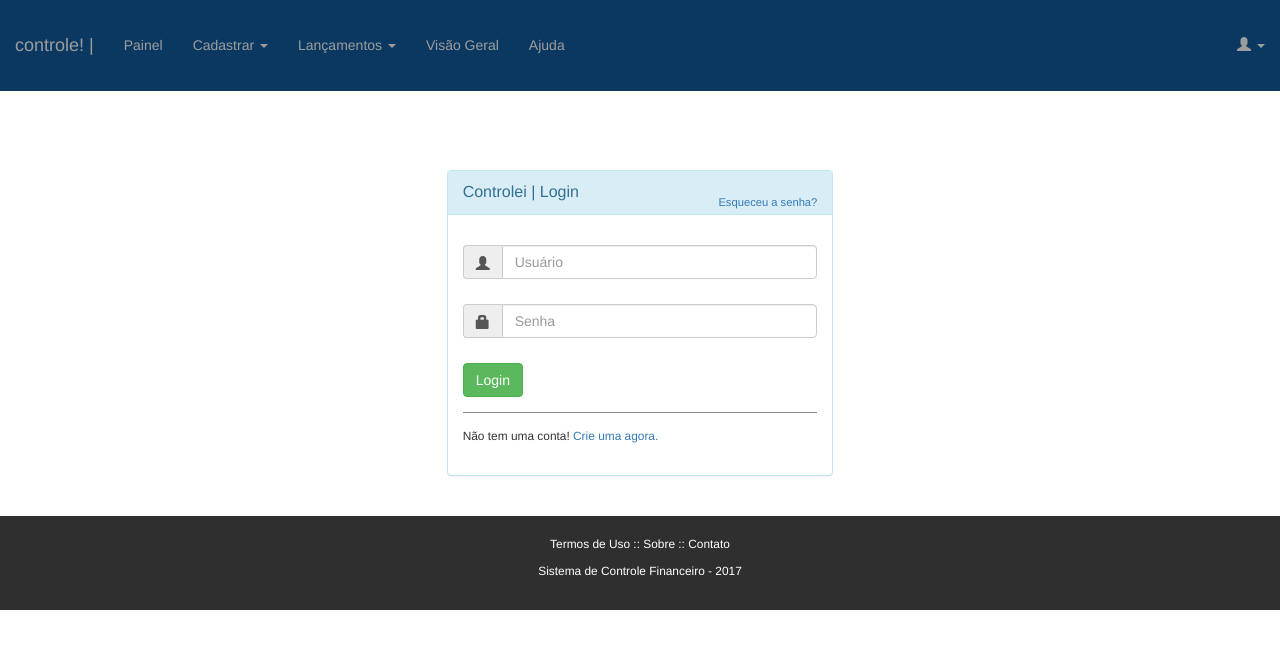
After one commit to natanielsantos/controle-financeiro, a PHP site: template src/View/login.twig in a window 1280 px wide. The commit adds this page. Shown: the top 649 px of the page. Run offline with PHP 8.4, Linux system fonts and the light colour scheme; the template is opened without the code that fills it, so the values that code supplies are empty; some libraries are stand-ins or nearby versions.

Commit message:
#Alterando login+cadastro

```diff
--- /dev/null
+++ b/src/View/login.twig
@@ -0,0 +1,61 @@
+{% extends 'base.twig' %}
+
+{% block title %}{{titulo}}{% endblock %}
+
+{% block body %}
+    <div class="container-fluid">
+
+        <div id="loginbox" style="margin-top:50px;" class="mainbox col-md-4 col-md-offset-4 col-sm-8 col-sm-offset-2">
+            <div class="panel panel-info" >
+                <div class="panel-heading">
+                    <div class="panel-title">Controlei | Login</div>
+                    <div style="float:right; font-size: 80%; position: relative; top:-10px"><a href="#">Esqueceu a senha?</a></div>
+                </div>
+
+                <div style="padding-top:30px" class="panel-body" >
+
+                    <div style="display:none" id="login-alert" class="alert alert-danger col-sm-12"></div>
+
+                    <form action="/validaLogin" id="loginform" class="form-horizontal" role="form">
+
+                        <div style="margin-bottom: 25px" class="input-group">
+                            <span class="input-group-addon"><i class="glyphicon glyphicon-user"></i></span>
+                            <input id="login-username" type="text" class="form-control" name="nome" value="" placeholder="Usuário">
+                        </div>
+
+                        <div style="margin-bottom: 25px" class="input-group">
+                            <span class="input-group-addon"><i class="glyphicon glyphicon-lock"></i></span>
+                            <input id="login-password" type="password" class="form-control" name="senha" placeholder="Senha">
+                        </div>
+
+
+                        <div style="margin-top:10px" class="form-group">
+                            <!-- Button -->
+
+                            <div class="col-sm-12 controls">
+                                <input type="submit" id="btn-login" href="#" class="btn btn-success" value="Login">
+                                <!--<a id="btn-fblogin" href="#" class="btn btn-primary">Login com Facebook</a>-->
+
+                            </div>
+                        </div>
+
+
+                        <div class="form-group">
+                            <div class="col-md-12 control">
+                                <div style="border-top: 1px solid#888; padding-top:15px; font-size:85%" >
+                                    Não tem uma conta!
+                                    <a href="/cadastro">
+                                        Crie uma agora.
+                                    </a>
+                                </div>
+                            </div>
+                        </div>
+                    </form>
+                </div>
+            </div>
+        </div>
+    </div>
+{% endblock %}
+{%block script %}
+    <script src="js/usuario.js"></script>
+{% endblock %}
--- a/src/routes.php
+++ b/src/routes.php
@@ -25,6 +25,7 @@ $ajuda = new Route('/ajuda', array('_controller' => $C_HOME, '_method' => 'verAj
 $sessao = new Route('/', array('_controller'=>$C_USUARIO,'_method'=>'exibeLogin'));
 $valida_login = new Route('/validaLogin', array('_controller'=>$C_USUARIO,'_method'=>'validaLogin'));
 $cadastroUsuario = new Route('/cadastro', array('_controller'=>$C_USUARIO,'_method'=>'cadastraUsuario'));
+$login= new Route('/login', array('_controller'=>$C_USUARIO,'_method'=>'verLogin'));
 $visaoGeral = new Route('/visaogeral', array('_controller' => $C_VISAO,'_method' => 'listaItens'));
 $visaoPorMes = new Route('/visaoMesAno/{_param}', array('_controller' => $C_VISAO, '_method' => 'listaItensPorMes'));
 $visaoDados = new Route('/visaogeral/dados', array('_controller' => $C_VISAO, '_method' => 'dados'));
@@ -62,13 +63,14 @@ $excluiDespesas = new Route('/excluiDespesa/{_param}', array('_controller'=>$C_D
 // ADICIONA AS ROTAS
 $rotas->add('home', $home);
 $rotas->add('ajuda', $ajuda);
-$rotas->add('login',$sessao);
+$rotas->add('sessao',$sessao);
 $rotas->add('validaLogin', $valida_login);
 $rotas->add('visaoGeral', $visaoGeral);
 $rotas->add('visaoDados', $visaoDados);
 $rotas->add('enviaRelatorio', $enviaRelatorioEmail);
 $rotas->add('geraPdf', $geraPdf);
 $rotas->add('cadastro', $cadastroUsuario);
+$rotas->add('login', $login);
 
 $rotas->add('categorias', $categorias);
 $rotas->add('cadastraPadrao',$cadastraPadrao);
```
Also changed, not shown: src/Controller/ControleReceitas.php (+4 -3 lines), src/Controller/ControleUsuario.php (+5 -2 lines), src/View/cadastro.twig (+52 -39 lines), 1 other file.
